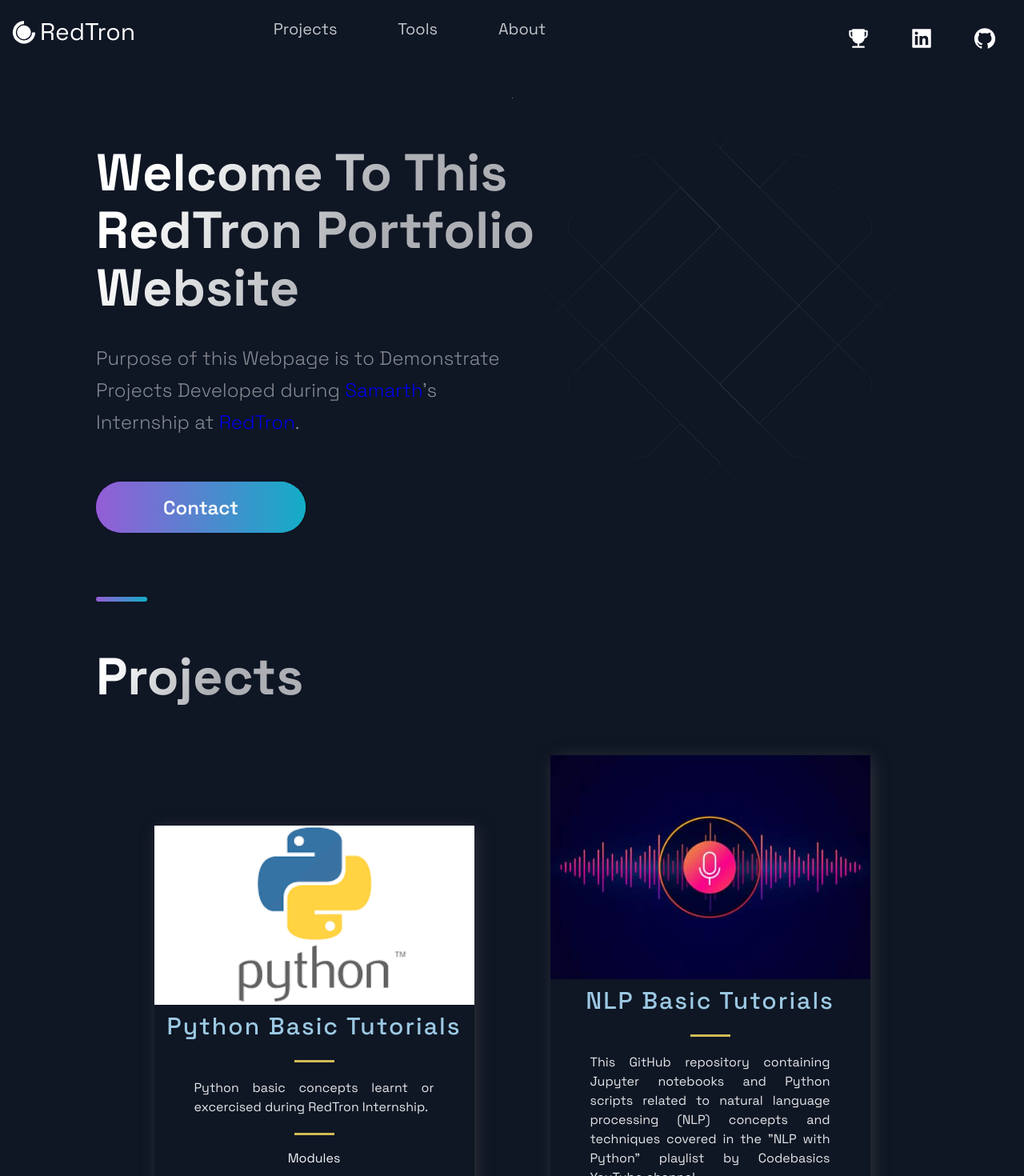
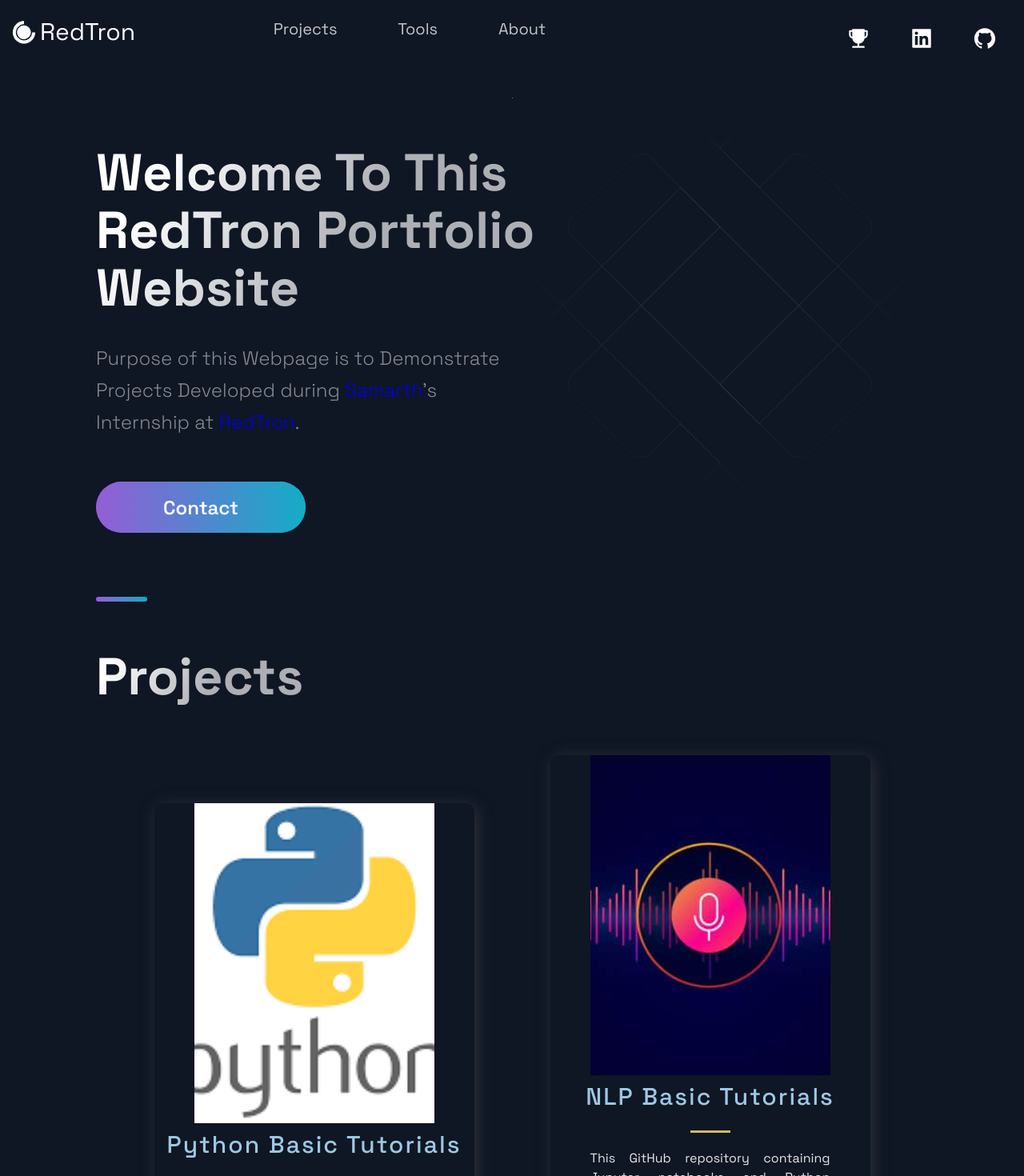
Before and after one commit to SamarthHChinivar/redtron, a Next.js app: page / in a window 1280 px wide. Shown: the top 1470 px of the page at 80% size. Built offline with nearby package versions, Linux system fonts and the light colour scheme.

Commit message:
standard image sizes added

```diff
--- a/src/components/Projects/ProjectsStyles.js
+++ b/src/components/Projects/ProjectsStyles.js
@@ -1,8 +1,8 @@
 import styled from 'styled-components';
 
 export const Img = styled.img`
-  width:100%;
-  height:100%;
+  width:300px;
+  height:400px;
   object-fit: cover;
   overflow: hidden;
 `
```
